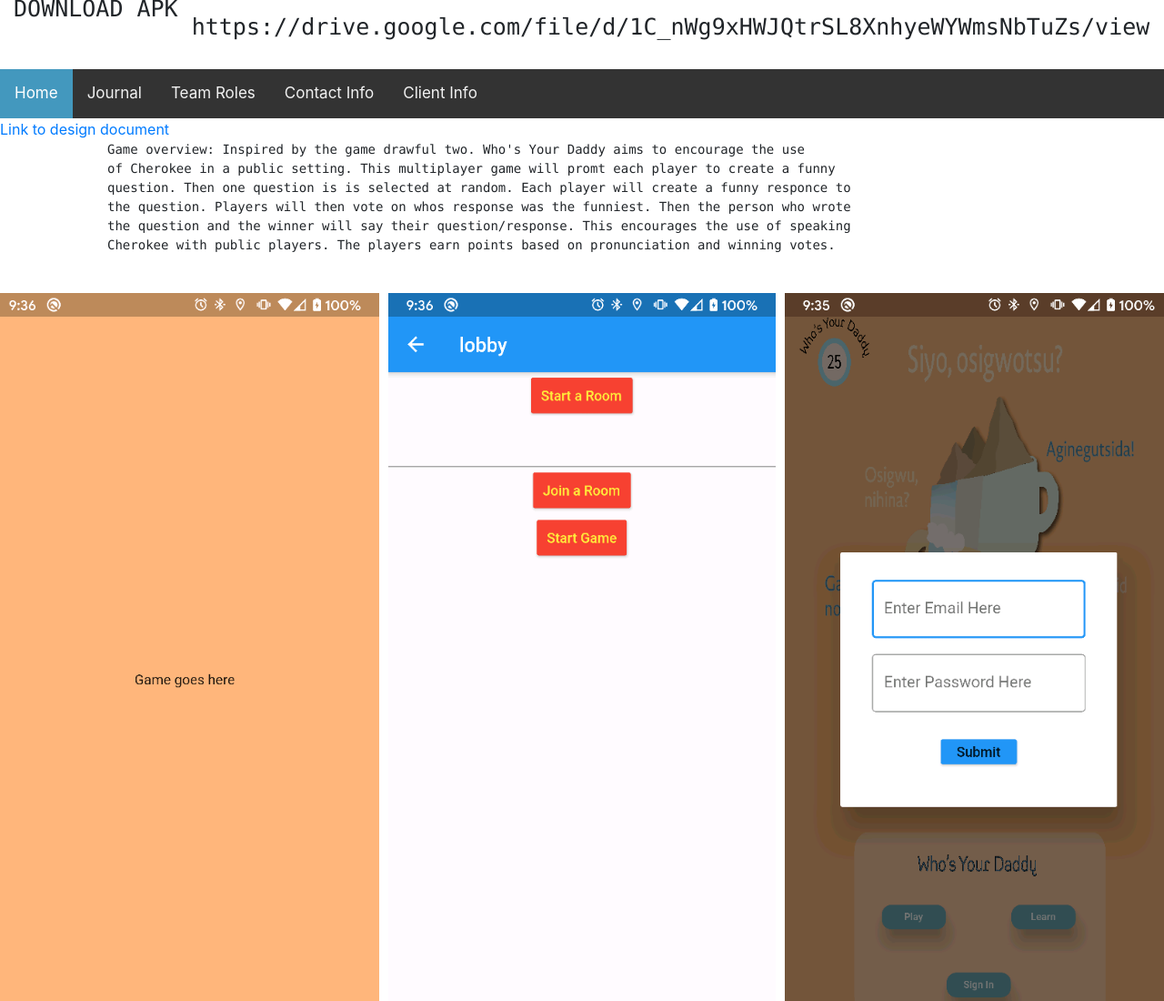
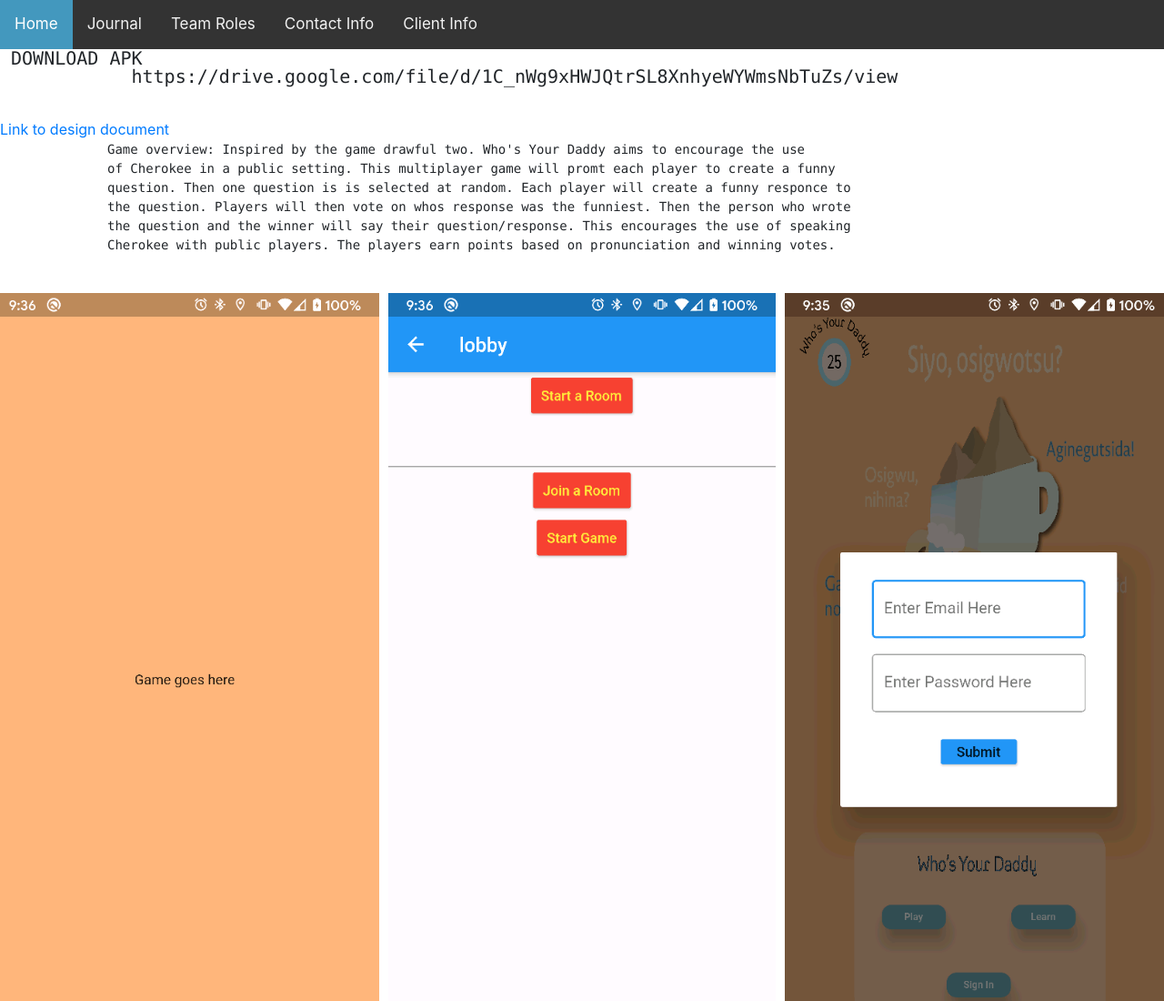
Before and after one commit to marlon320/marlon320.github.io, a plain HTML site: page index.html in a window 1280 px wide. Shown: the top 1100 px of the page at 91% size. Drawn offline with nearby package versions, Linux system fonts and the light colour scheme; a script that the page names is missing.

Commit message:
asdf
asdf

```diff
--- a/index.html
+++ b/index.html
@@ -46,9 +46,7 @@
 
     <body>
         <div id="root"></div>
-        <pre Style = "line-height:20px; font-size:25px;"> DOWNLOAD APK
-              https://drive.google.com/file/d/1C_nWg9xHWJQtrSL8XnhyeWYWmsNbTuZs/view
-        </pre>
+
         <div class="topnav">
             <a class="active" href="#home">Home</a>
             <a href="#Journal">Journal </a>
@@ -56,6 +54,10 @@
             <a href="#Contact">Contact Info</a>
             <a href="#Client">Client Info</a>
           </div>
+
+          <pre Style = "line-height:20px; font-size:20px;"> DOWNLOAD APK
+            https://drive.google.com/file/d/1C_nWg9xHWJQtrSL8XnhyeWYWmsNbTuZs/view
+      </pre>
 
           <div class="home" > <a href="https://docs.google.com/document/d/1VZkdR4Lb4WJerL9H7gyt1GevjK6-Kts6U7mSn0PSIL4/edit">Link to design document</a>
              <pre>
```
